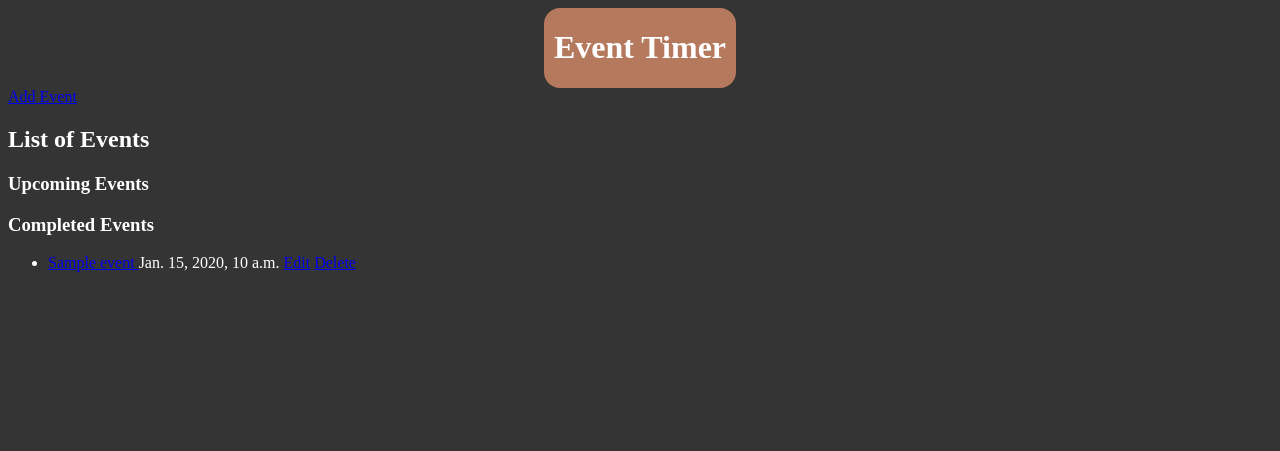
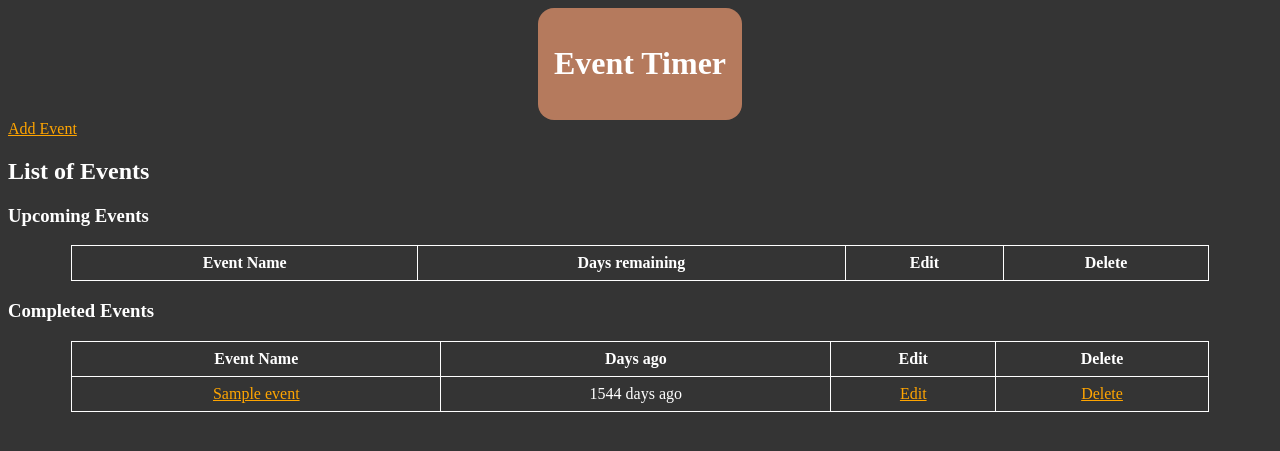
Before and after one commit to angshu-magar/event-timer, a Django app: page / in a window 1280 px wide. Shown: the top 451 px of the page. Run offline with Django 5.2, Linux system fonts and the light colour scheme; tables that the repository leaves empty hold one stand-in row (values such as "Sample post"); lists and menus that the app fills with data are empty.

Commit message:
Added flatpickr for datetime in edit_event, Updated styles

```diff
--- a/event_timer/models.py
+++ b/event_timer/models.py
@@ -10,6 +10,8 @@ class Event(models.Model):
     @property
     def rem_time(self):
         diff = self.date - timezone.now()
+        if self.date < timezone.now():
+            diff = timezone.now() - self.date
         return diff.days
 
     @property
--- a/event_timer/static/style.css
+++ b/event_timer/static/style.css
@@ -1,11 +1,10 @@
-/**{*/
-    /*padding: 0;*/
-    /*margin: 0;*/
-/*}*/
-
 body {
     background-color: #343434;
     color: white;
+}
+
+a {
+    color: orange;
 }
 
 .heading-container {
@@ -18,16 +17,14 @@ body {
     text-align: center;
     background-color: #b57a5d ;
     color: white;
-    height: 5rem;
-    width: 15vw;
+    padding: 2vh;
     border-radius: 1em;
 }
 
 .timer-container {
-    margin-top: 10rem;
+    margin-top: 10vh;
     text-align: center;
     color: white;
-    height: 100%;
 }
 
 .timer {
@@ -58,7 +55,7 @@ body {
 }
 
 .return-container{
-    margin-top: 3rem;
+    margin-top: 2rem;
     display: flex;
     align-items: center;
     justify-content: center;
@@ -69,14 +66,113 @@ body {
     background-color: red;
     color: white;
     font-size: 1.3rem;
-    height: 4rem;
-    width: 6rem;
     display: flex;
     align-items: center;
     justify-content: center;
     text-decoration: none;
+    padding: 1em;
 }
 
 .return:hover{
     background-color: darkred;
+    cursor: pointer;
 }
+
+.event-list{
+    border:1px solid white;
+    width: 90%;
+    margin-left: 5%;
+    margin-right: 5%;
+    border-collapse: collapse;
+}
+
+th, td {
+    border: 1px solid white;
+    padding: 1vh;
+    text-align: center;
+}
+
+.create-container {
+    display: flex;
+    align-items: center;
+    justify-content: center;
+    margin-top: 10vh;
+}
+
+.create-block {
+    border: 1px solid white;
+    padding: 2em;
+    border-radius: 10%;
+}
+
+.create-title {
+    text-align: center;
+}
+
+.btn-save {
+    color: white;
+    background-color: red;
+    border-radius: 2vh;
+    padding: 2vh;
+    border: none;
+    font-size: large;
+    width: 100%;
+    font-family: inherit;
+}
+
+.btn-save:hover {
+    background-color: darkred;
+}
+
+.event-form > p{
+    display: grid;
+    grid-template-columns: 20% auto;
+    column-gap: 2vh;
+    font-size: large;
+}
+
+p > input {
+    background-color: #b57a5d;
+    border: none;
+    border-radius: 1vh;
+    color: white;
+    padding: 1vh;
+    font-family: inherit;
+}
+
+.delete-container {
+    height: 100vh;
+    display: flex;
+    align-items: center;
+    justify-content: center;
+}
+
+.delete-block {
+    border: 1px solid white;
+    border-radius : 2vh;
+    padding : 2vh;
+}
+
+.delete-block > form{
+    margin-top: 5vh;
+    display: flex;
+    align-items: center;
+    justify-content: center;
+}
+
+.btn-delete {
+    color: white;
+    background-color: red;
+    border-radius: 2vh;
+    padding: 2vh;
+    border: none;
+    font-size: large;
+    /*width: 100%;*/
+    font-family: inherit;
+    margin: 3vh;
+}
+
+.btn-delete:hover {
+    background-color: darkred;
+    cursor: pointer;
+}
--- a/event_timer/templates/index.html
+++ b/event_timer/templates/index.html
@@ -19,30 +19,46 @@
 <h2>List of Events</h2>
 
 <h3>Upcoming Events</h3>
-<ul>
+<table class="event-list">
+    <tr>
+        <th>Event Name</th>
+        <th>Days remaining</th>
+        <th>Edit</th>
+        <th>Delete</th>
+    </tr>
     {% for event in upcoming_event_list %}
-    <li>
+    <tr>
+        <td>
             <a href="{% url 'timer_view' event_pk=event.id %}">
             {{ event.name }}
             </a>
-        {{ event.rem_time }} days remaining
-        <a href="{% url 'update_view' event_pk=event.id %}">Edit</a>
-        <a href="{% url 'delete_view' event_pk=event.id %}">Delete</a>
-    </li>
+        </td>
+        <td>{{ event.rem_time }} days remaining</td>
+        <td><a href="{% url 'update_view' event_pk=event.id %}">Edit</a></td>
+        <td><a href="{% url 'delete_view' event_pk=event.id %}">Delete</a></td>
+    </tr>
     {% endfor %}
-</ul>
+</table>
 
 <h3>Completed Events</h3>
-<ul>
+<table class="event-list">
+    <tr>
+        <th>Event Name</th>
+        <th>Days ago</th>
+        <th>Edit</th>
+        <th>Delete</th>
+    </tr>
     {% for event in completed_event_list %}
-    <li>
+    <tr>
+        <td>
             <a href="{% url 'timer_view' event_pk=event.id %}">
             {{ event.name }}
             </a>
-        {{ event.date }}
-        <a href="{% url 'update_view' event_pk=event.id %}">Edit</a>
-        <a href="{% url 'delete_view' event_pk=event.id %}">Delete</a>
-    </li>
+        </td>
+        <td>{{ event.rem_time }} days ago</td>
+        <td><a href="{% url 'update_view' event_pk=event.id %}">Edit</a></td>
+        <td><a href="{% url 'delete_view' event_pk=event.id %}">Delete</a></td>
+    </tr>
     {% endfor %}
-</ul>
+</table>
 {% endblock body %}
```
Also changed, not shown: event_timer/templates/delete_event.html (+26 -5 lines), event_timer/templates/edit_event.html (+33 -6 lines). Lines whose indentation alone changed are shown as unchanged.
